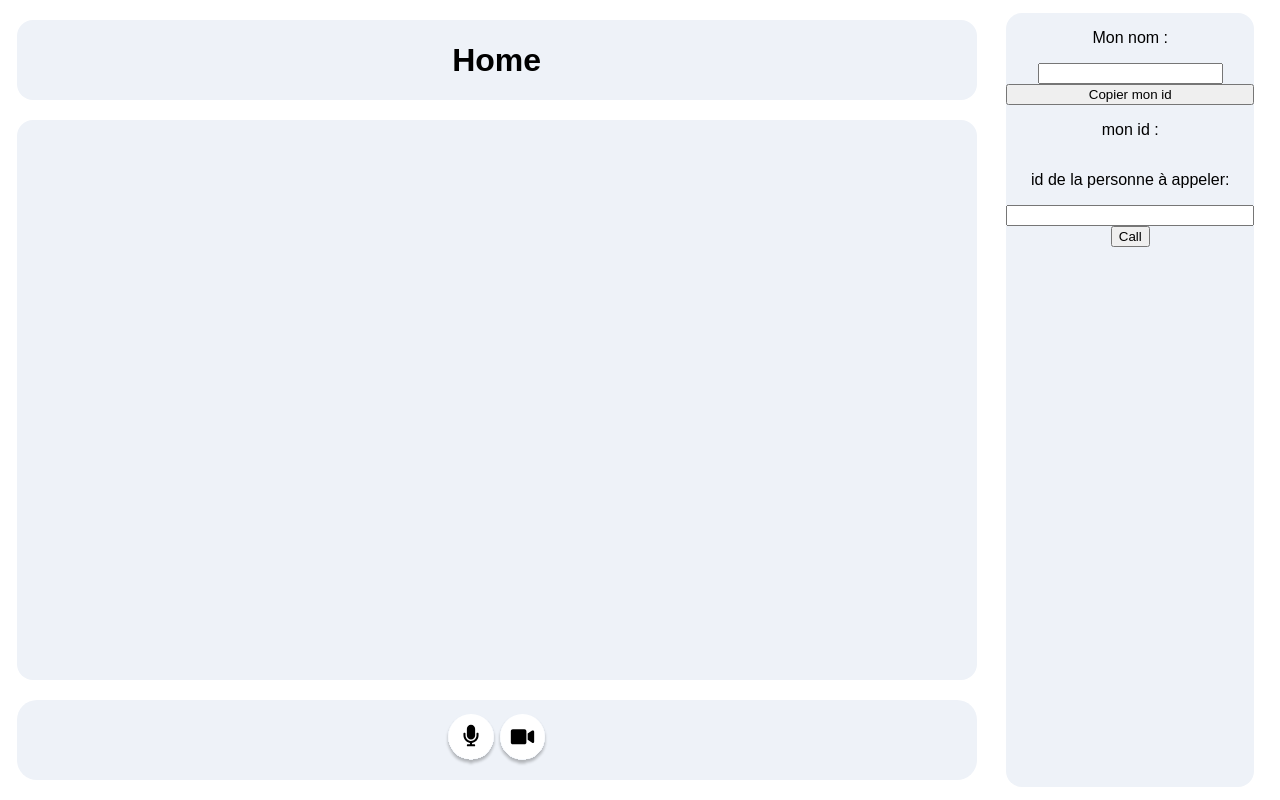
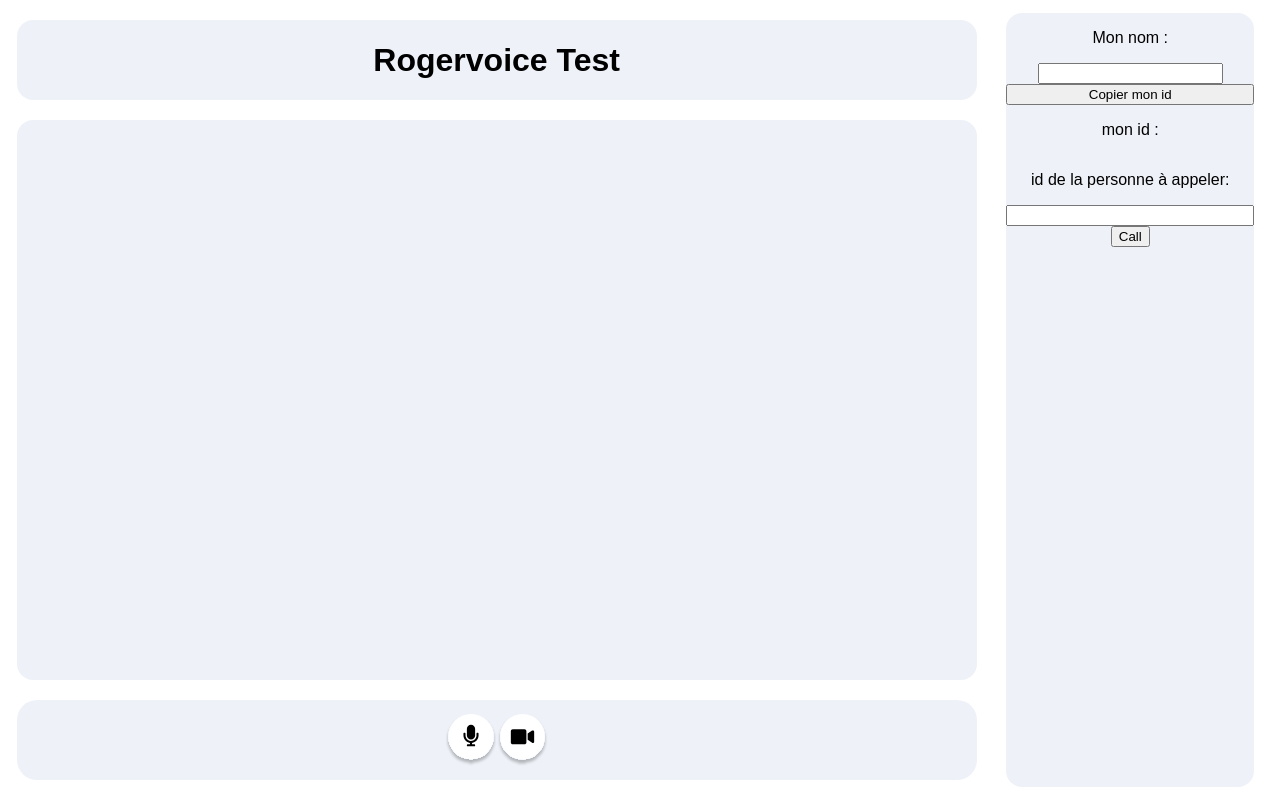
Before and after one commit to davidfaure/rogerVoice, a React (Create React App) app: page / in a window 1280 px wide. Built offline with nearby package versions, Linux system fonts and the light colour scheme; no server answers.

Commit message:
start side container

```diff
--- a/src/App.jsx
+++ b/src/App.jsx
@@ -143,7 +143,7 @@
     <div className="App">
       <div className="Video-Container">
         <div className="Video-Container-Title">
-          <h1>Home</h1>
+          <h1>Rogervoice Test</h1>
         </div>
         <div className="Video-Frame-Container">
           <div className="Video-Frame-User">
```
